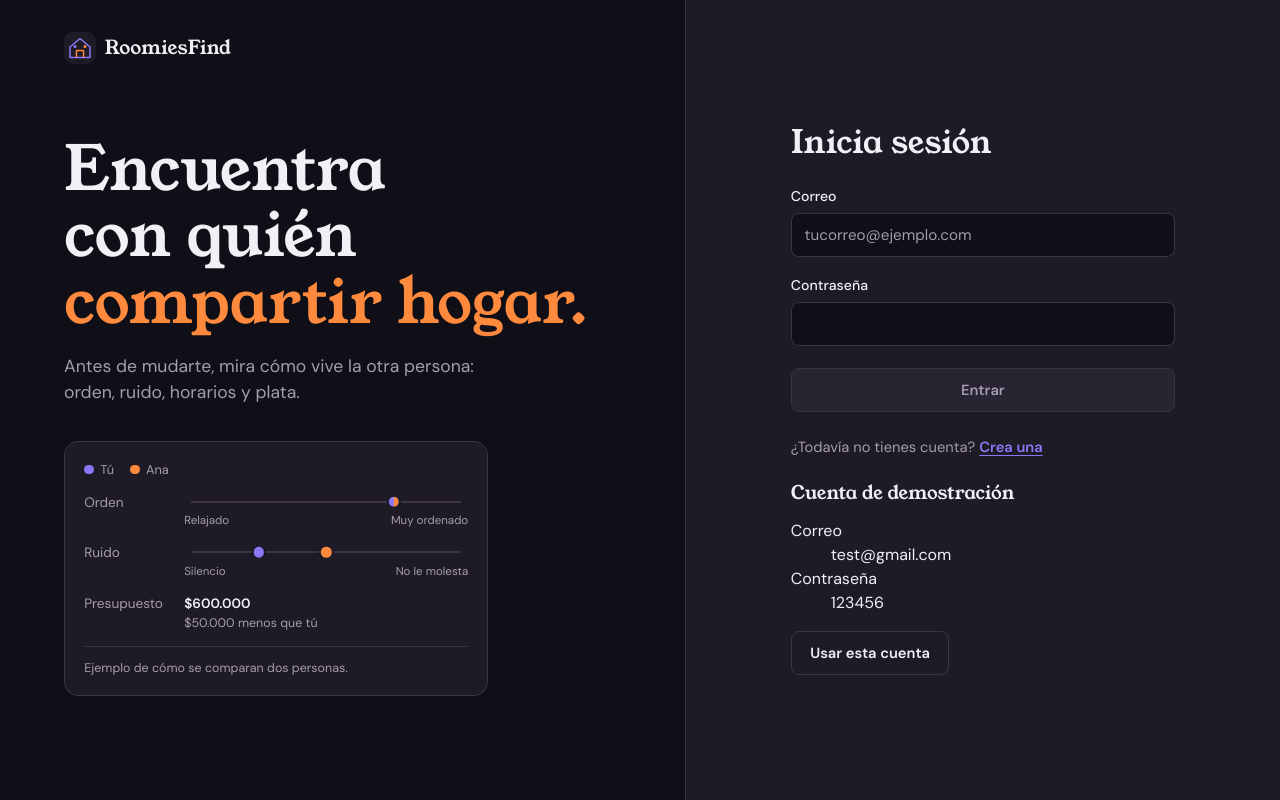
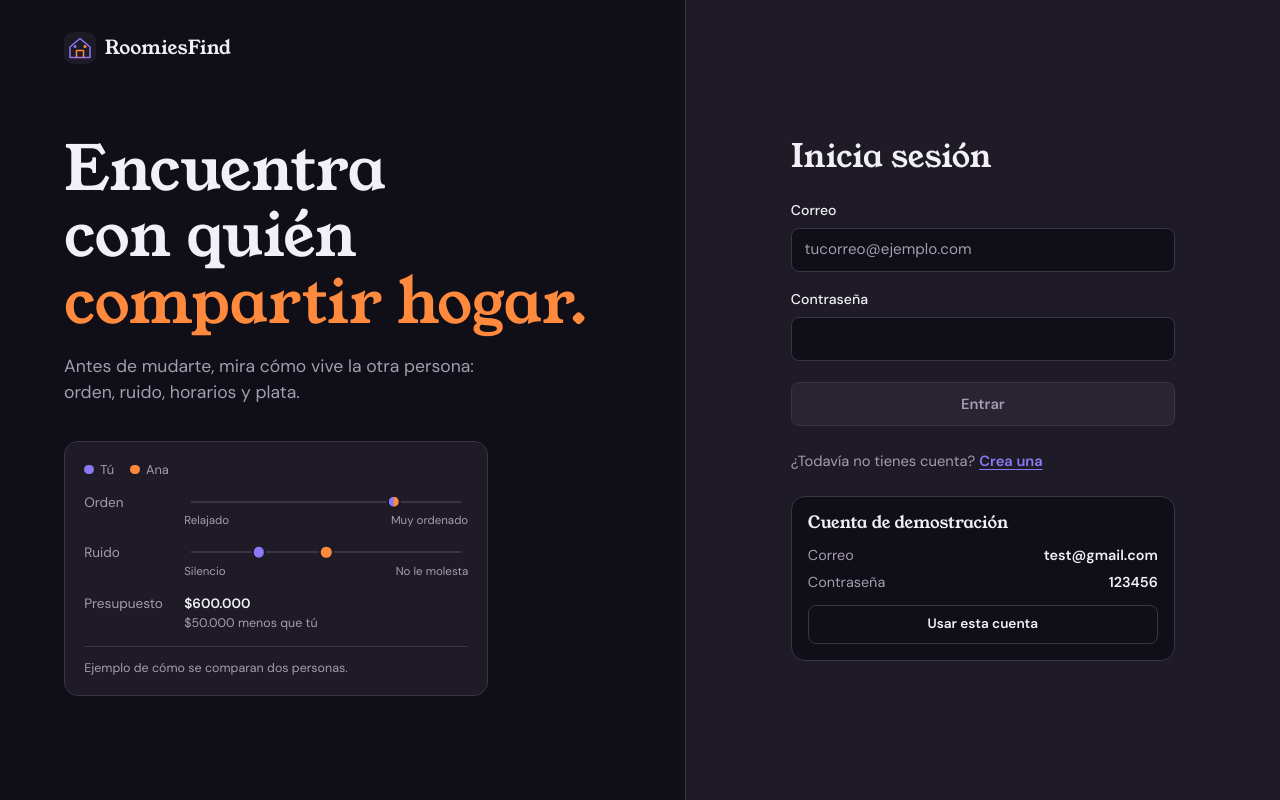
Before and after one commit to luiscajigas/roomiesFind, an Angular app in the folder frontend/: page /login in a window 1280 px wide. Built offline with nearby package versions, Linux system fonts and the light colour scheme.

Commit message:
style(login): recuadro de la cuenta de demostracion

```diff
--- a/frontend/src/app/pages/auth.styles.css
+++ b/frontend/src/app/pages/auth.styles.css
@@ -38,6 +38,14 @@
 .acceso__formulario .btn, .acceso__enviar { width: 100%; margin-top: 0.25rem; }
 .acceso__alterno { margin: 0; color: var(--muted); font-size: 0.92rem; }
 
+.acceso__demo { display: grid; gap: 0.75rem; padding: 1rem; border: 1px solid var(--border); border-radius: var(--radius-m); background: var(--bg); }
+.acceso__demo h3 { font-size: 1.05rem; }
+.acceso__demo dl { display: grid; gap: 0.35rem; margin: 0; font-size: 0.9rem; }
+.acceso__demo dl > div { display: flex; justify-content: space-between; gap: 1rem; }
+.acceso__demo dt { color: var(--muted); }
+.acceso__demo dd { margin: 0; font-weight: 600; overflow-wrap: anywhere; text-align: right; }
+.acceso__demo .btn { min-height: 2.4rem; padding: 0.4rem 0.85rem; font-size: 0.85rem; }
+
 .acceso .grupo h3 { margin-bottom: 1rem; font-size: 1.2rem; }
 .acceso .campo input, .acceso .campo select, .acceso .campo textarea, .acceso .escala__opciones { background-color: var(--bg); }
 .grupo__ancho { grid-column: 1 / -1; }
```
